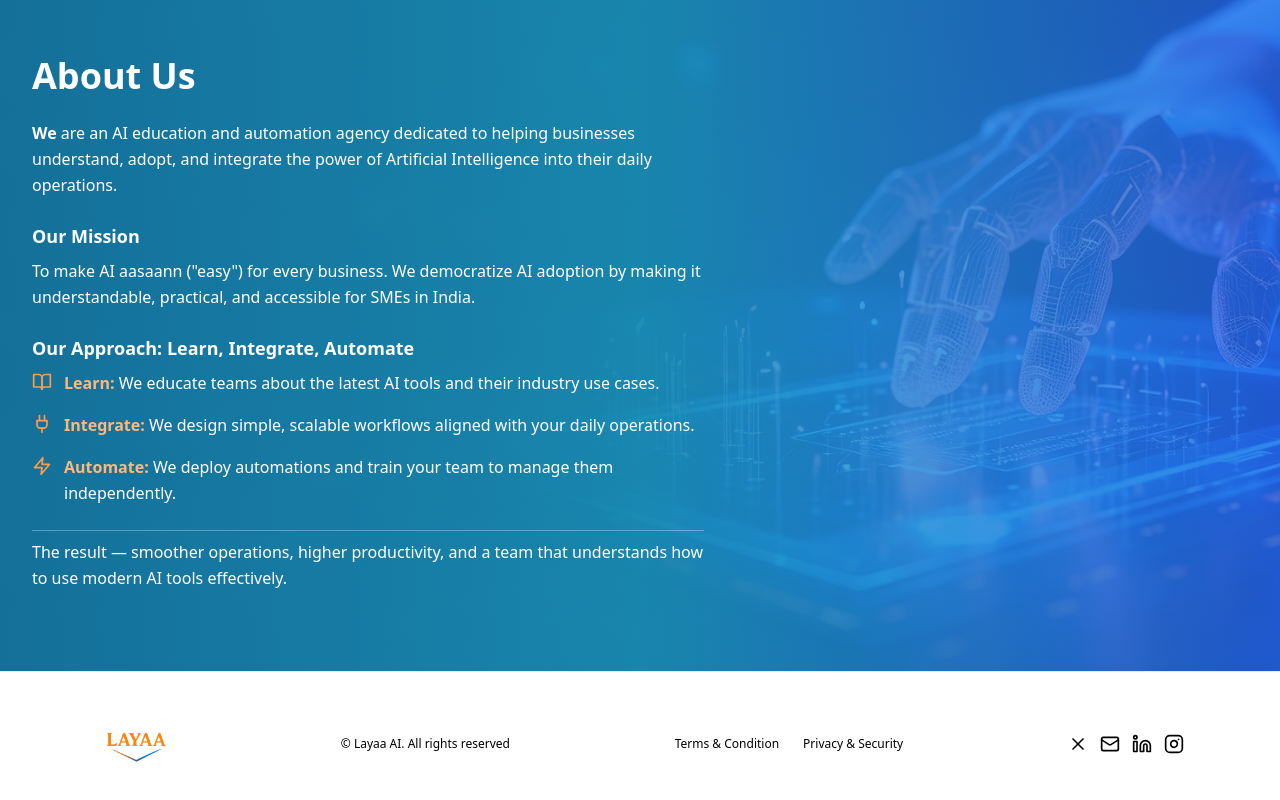
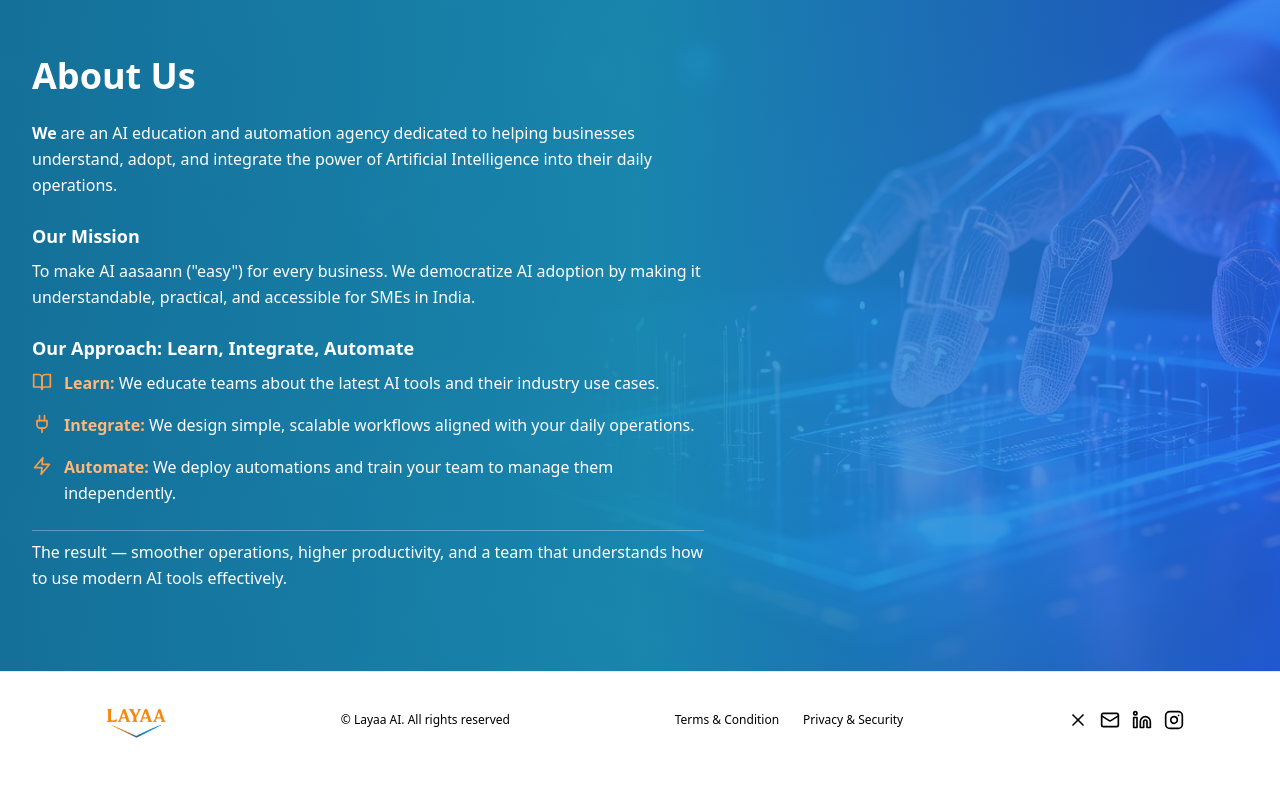
Before and after one commit to 4asaanAI/Webapp, a React (Vite) app: page / in a window 1280 px wide. Shown: the part 2626-3426 px from the top of the page. After the commit the page ends 3394 px from the top, so only its background shows below. Built offline with nearby package versions, Linux system fonts and the light colour scheme; no server answers.

Commit message:
Updated Footer.tsx

```diff
--- a/src/components/Footer.tsx
+++ b/src/components/Footer.tsx
@@ -2,7 +2,7 @@ import { Flower2, Linkedin, Instagram, Mail, X } from 'lucide-react';
 
 export default function Footer() {
   return (
-    <footer className="bg-white text-dark-600 py-8 border-t border-gray-200">
+    <footer className="bg-white text-dark-600 py-2 border-t border-gray-200">
       <div className="max-w-6xl mx-auto px-4 sm:px-2 lg:px-8">
         <div className="flex flex-col md:flex-row justify-between items-center gap-6">
           <div className="flex items-center gap-2">
```
